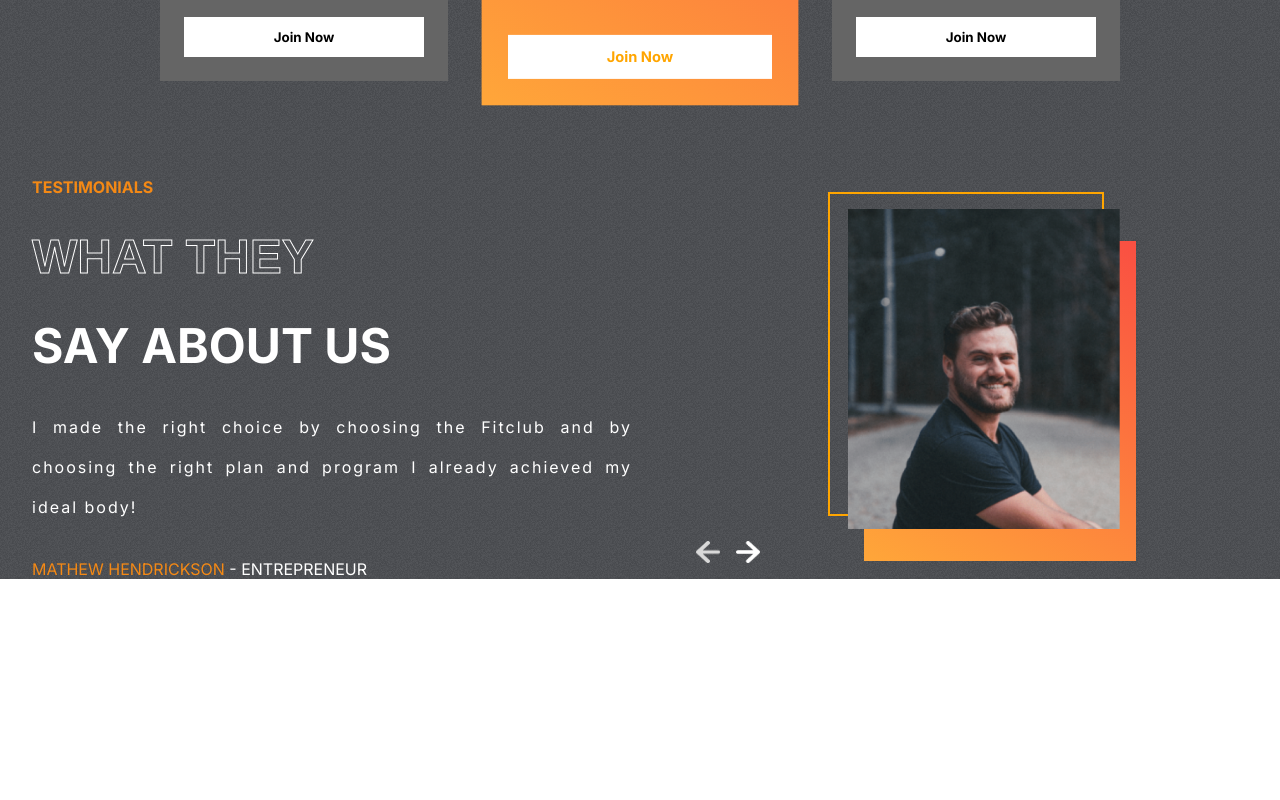
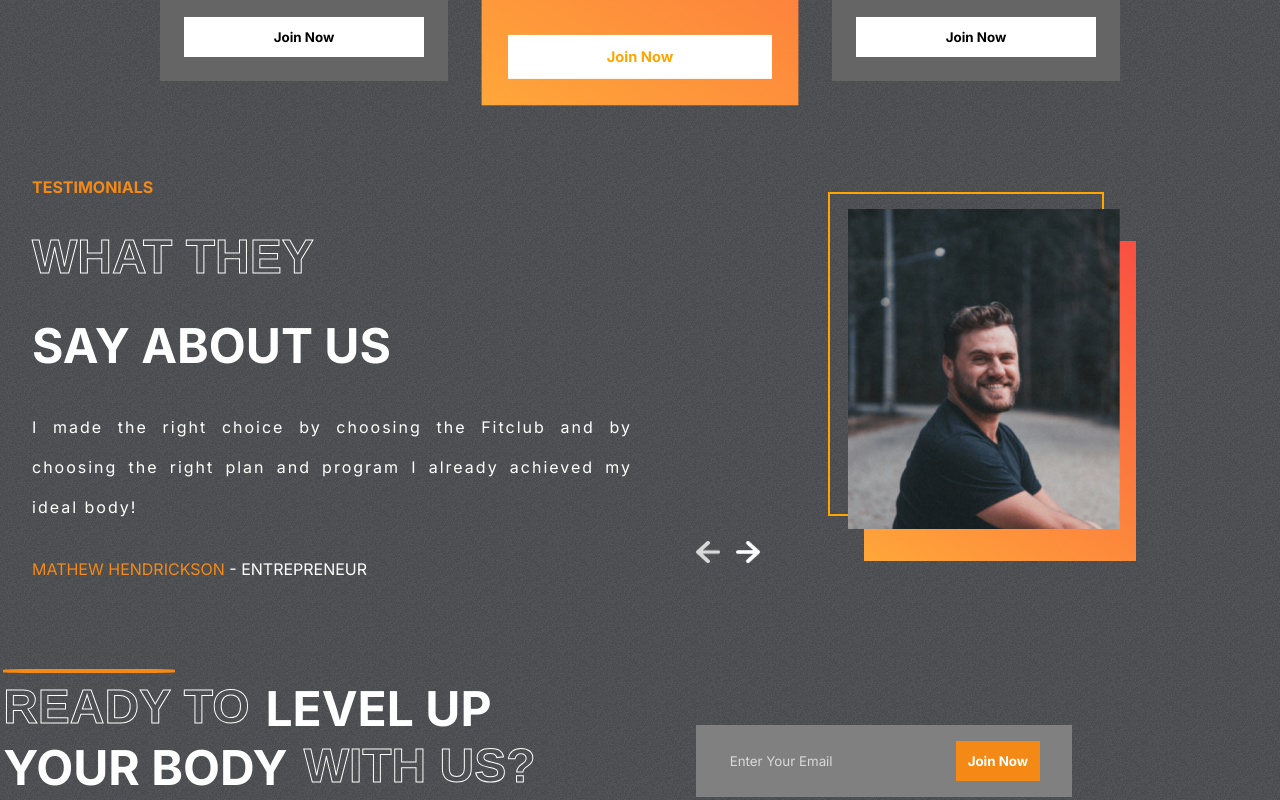
Before and after one commit to cwellis/fitnesswebsite, a React (Create React App) app: page / in a window 1280 px wide. Shown: the part 2357-3157 px from the top of the page. Before the commit the page ends 2936 px from the top, so only its background shows below. Built offline with nearby package versions, Linux system fonts and the light colour scheme.

Commit message:
finsihed join now email

```diff
--- a/src/App.js
+++ b/src/App.js
@@ -1,5 +1,6 @@
 import './App.css';
 import Hero from './components/Hero/Hero';
+import Join from './components/Join/Join';
 import Plans from './components/Plans/Plans';
 import Programs from './components/Programs/Programs';
 import Reasons from './components/Reasons/Reasons';
@@ -13,6 +14,7 @@
           <Reasons />
           <Plans />
           <Testimonials />
+          <Join />
     </div>
   );
 }
--- /dev/null
+++ b/src/components/Join/Join.css
@@ -0,0 +1,55 @@
+.join {
+    display: flex;
+    padding: 0.2rem;
+    gap: 10rem;
+}
+
+.left-j {
+    color: white;
+    font-size: 3rem;
+    font-weight: bold;
+    text-transform: uppercase;
+    position: relative;
+}
+
+.left-j>hr {
+    position: absolute;
+    width: 10.5rem;
+    border: 2px solid var(--orange);
+    border-radius: 20%;
+    margin: -10px 0;
+}
+
+.left-j>div {
+    display: flex;
+    gap: 1rem;
+}
+
+.right-j {
+    display: flex;
+    justify-content: center;
+    align-items: flex-end;
+}
+
+.email-container {
+    display: flex;
+    gap: 2rem;
+    background-color: gray;
+    padding: 1rem 2rem;
+}
+
+.email-container>input {
+    background-color: transparent;
+    border: none;
+    outline: none;
+    color: var(--lightgray);
+}
+
+::placeholder {
+    color: var(--lightgray);
+}
+
+.btn-j {
+    background-color: var(--orange);
+    color: white;
+}
--- /dev/null
+++ b/src/components/Join/Join.jsx
@@ -0,0 +1,53 @@
+import React, { useRef } from 'react'
+import './Join.css'
+import emailjs from '@emailjs/browser'
+
+const Join = () => {
+    const form = useRef()
+
+    const sendEmail = (e) => {
+        e.preventDefault();
+
+        emailjs.sendForm('service_ggopj8w', 'template_xkoi7hp', form.current, '7vfK42QtsX5893ya_')
+          .then((result) => {
+              console.log(result.text);
+          }, (error) => {
+              console.log(error.text);
+          });
+      };
+
+    return (
+        <div className="join" id="join-us">
+            <div className="left-j">
+                <hr />
+                <div>
+                    <span className='stroke-text'>READY TO</span>
+                    <span>LEVEL UP</span>
+                </div>
+                <div>
+                    <span>YOUR BODY</span>
+                    <span className='stroke-text'>WITH US?</span>
+                </div>
+            </div>
+
+            <div className="right-j">
+
+                <form
+                ref={form}
+                className='email-container'
+                onSubmit={sendEmail}
+                >
+                    <input
+                    type="email"
+                    name='user_email'
+                    placeholder='Enter Your Email' />
+                    <button className='btn btn-j'>Join Now</button>
+                </form>
+
+            </div>
+        </div>
+    )
+
+}
+
+export default Join
```
